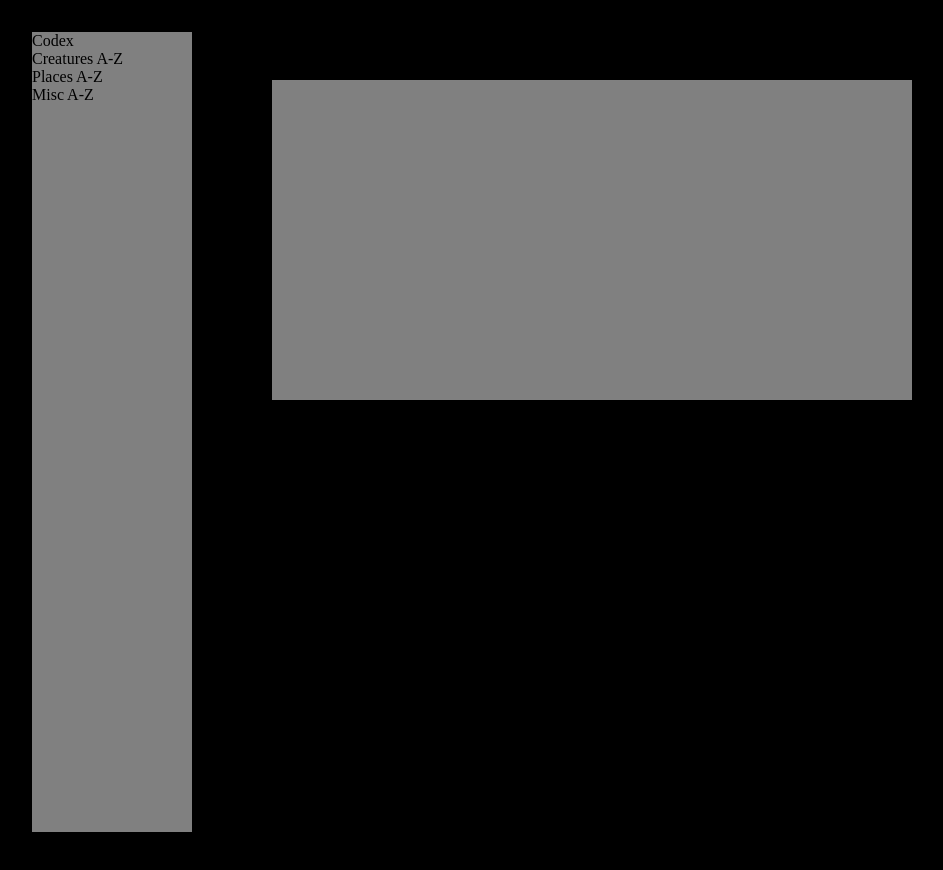
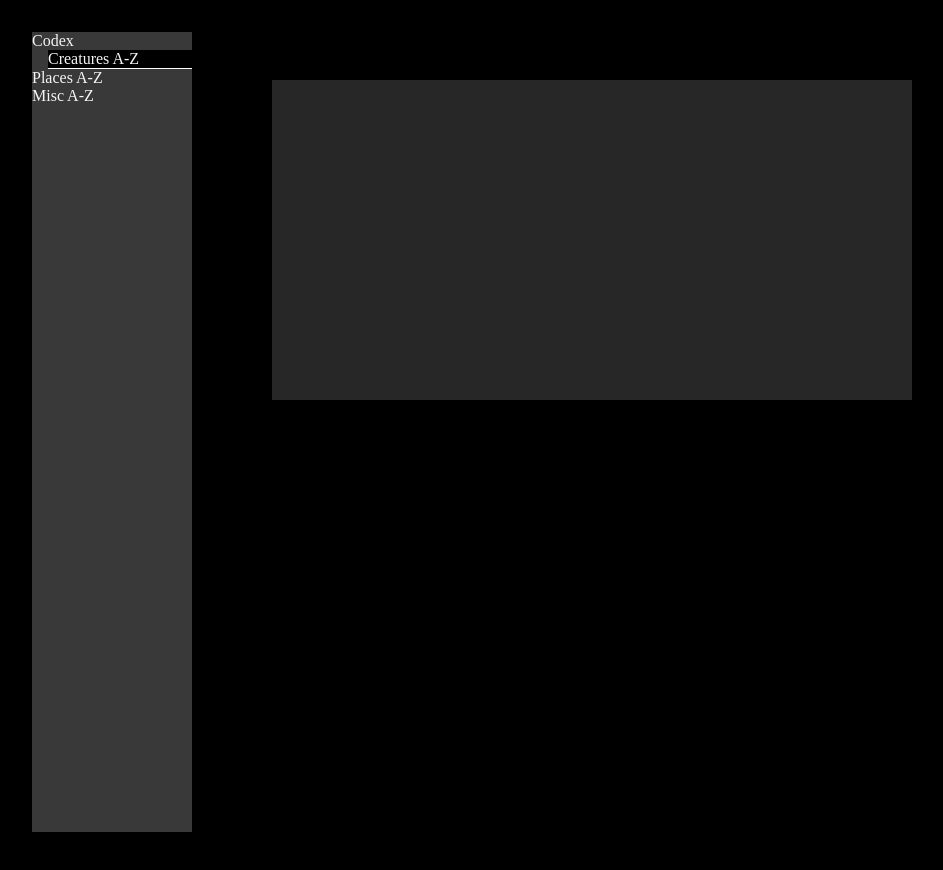
Before and after one commit to dnlstronge/monsters-db, a React (Create React App) app: page / in a window 1280 px wide. Shown: the top 870 px of the page, without its empty margins (0-943 px from the left). Built offline with nearby package versions, Linux system fonts and the light colour scheme.

Commit message:
[x] - add condtional styles

```diff
--- a/src/App.module.css
+++ b/src/App.module.css
@@ -9,7 +9,7 @@
     margin-left: 15rem;
     margin-top: 3rem;
     height: 20rem;
-    background: grey;
+    background: rgb(39, 39, 39);
     color: white;
     width: 50%;
 }
--- a/src/Components/Nav/Navbar.module.css
+++ b/src/Components/Nav/Navbar.module.css
@@ -1,6 +1,18 @@
 .container {
-    background: grey;
+    background: rgb(57, 57, 57);
     position: fixed;
     height: 50rem;
     width: 10rem;
+    color: whitesmoke;
+
 }
+.sectionNotActive {
+    margin-left: 1rem;
+    background: black;
+    border-bottom: 1px solid white;
+}
+.sectionActive {
+    margin-left: 1rem;
+    background: rgb(35, 35, 35);
+    border-bottom: 1px solid white;
+}
--- a/src/Components/Nav/Navbar.tsx
+++ b/src/Components/Nav/Navbar.tsx
@@ -14,7 +14,9 @@ const Navbar: React.FC<navBarProps> = (props) => {
 
     /* conditional styles */
 
-
+    const creaturesStyle = showCreaturesAZ ? classes.sectionActive : classes.sectionNotActive
+    const placeStyle = showPlaceAZ ? classes.sectionActive : classes.sectionNotActive
+    const miscStyle = showMiscAZ ? classes.sectionActive : classes.sectionNotActive
 
     /* handlers */
 
@@ -22,7 +24,7 @@ const Navbar: React.FC<navBarProps> = (props) => {
         setExpand(!expand)
     }
     const handleShowCreaturesAZ = () => {
-        setShowCreatures(true)
+        setShowCreatures(!showCreaturesAZ)
         props.creaturesAZ()
     }
     return (
@@ -30,7 +32,7 @@ const Navbar: React.FC<navBarProps> = (props) => {
 
             <div onClick={handleExpandCodex } className={classes.codex}>Codex
                 <section className={classes.expandcodex} >
-                    <div onClick={handleShowCreaturesAZ} className={classes.section}>Creatures A-Z</div>
+                    <div onClick={handleShowCreaturesAZ} className={creaturesStyle}>Creatures A-Z</div>
                     <div className={classes.section}>Places A-Z</div>
                     <div className={classes.section}>Misc A-Z</div>
                 </section>
```
